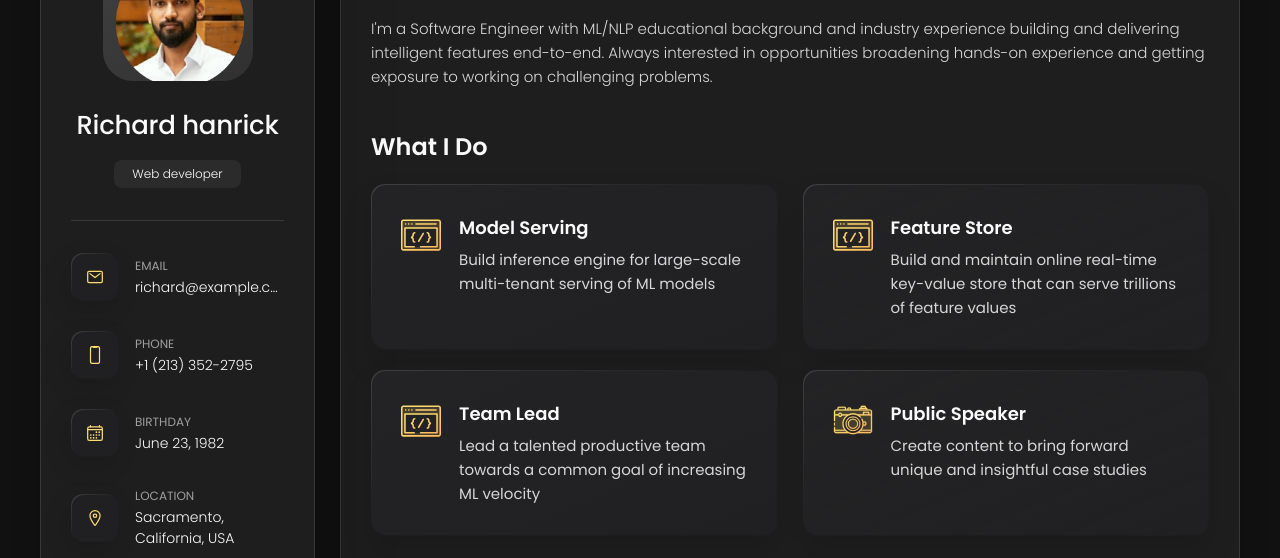
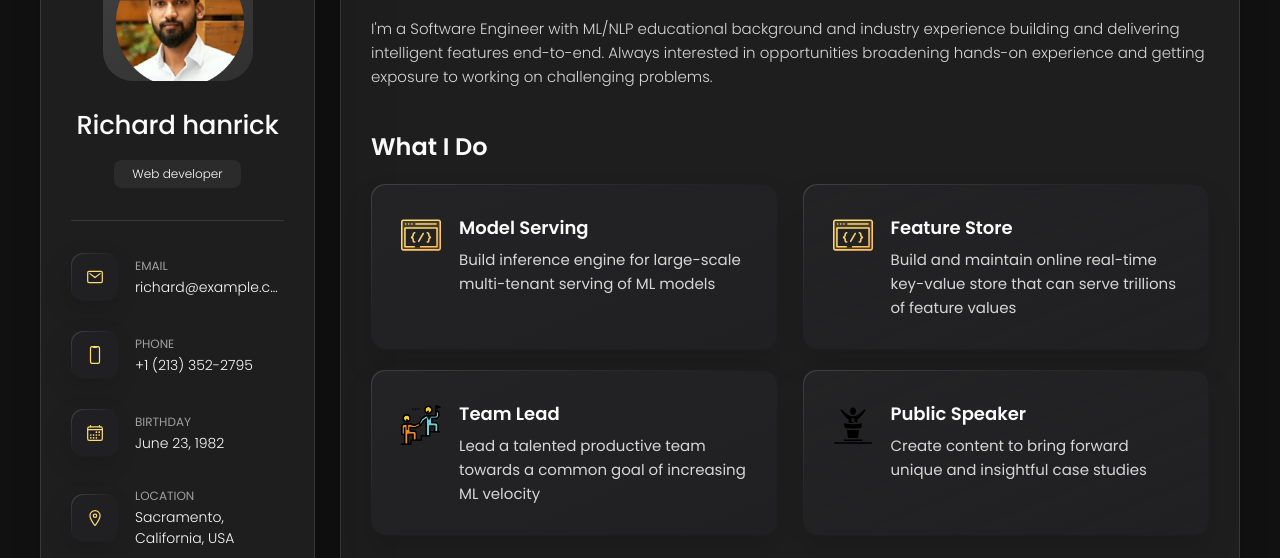
Before and after one commit to arbazkhan002/arbaz.github.io, a plain HTML site: page index.html in a window 1280 px wide. Shown: the part 162-720 px from the top of the page. Drawn offline with nearby package versions, Linux system fonts and the light colour scheme.

Commit message:
add other icons

```diff
--- a/index.html
+++ b/index.html
@@ -260,7 +260,7 @@
             <li class="service-item">
 
               <div class="service-icon-box">
-                <img src="./assets/images/icon-dev.svg" alt="dev icon" width="40">
+                <img src="./assets/images/icon-lead.svg" alt="lead icon" width="40">
               </div>
 
               <div class="service-content-box">
@@ -276,7 +276,7 @@
             <li class="service-item">
 
               <div class="service-icon-box">
-                <img src="./assets/images/icon-photo.svg" alt="camera icon" width="40">
+                <img src="./assets/images/icon-mic.svg" alt="camera icon" width="40">
               </div>
 
               <div class="service-content-box">
```
Also changed, not shown: assets/images/icon-lead.svg (added), assets/images/icon-mic.svg (added).
